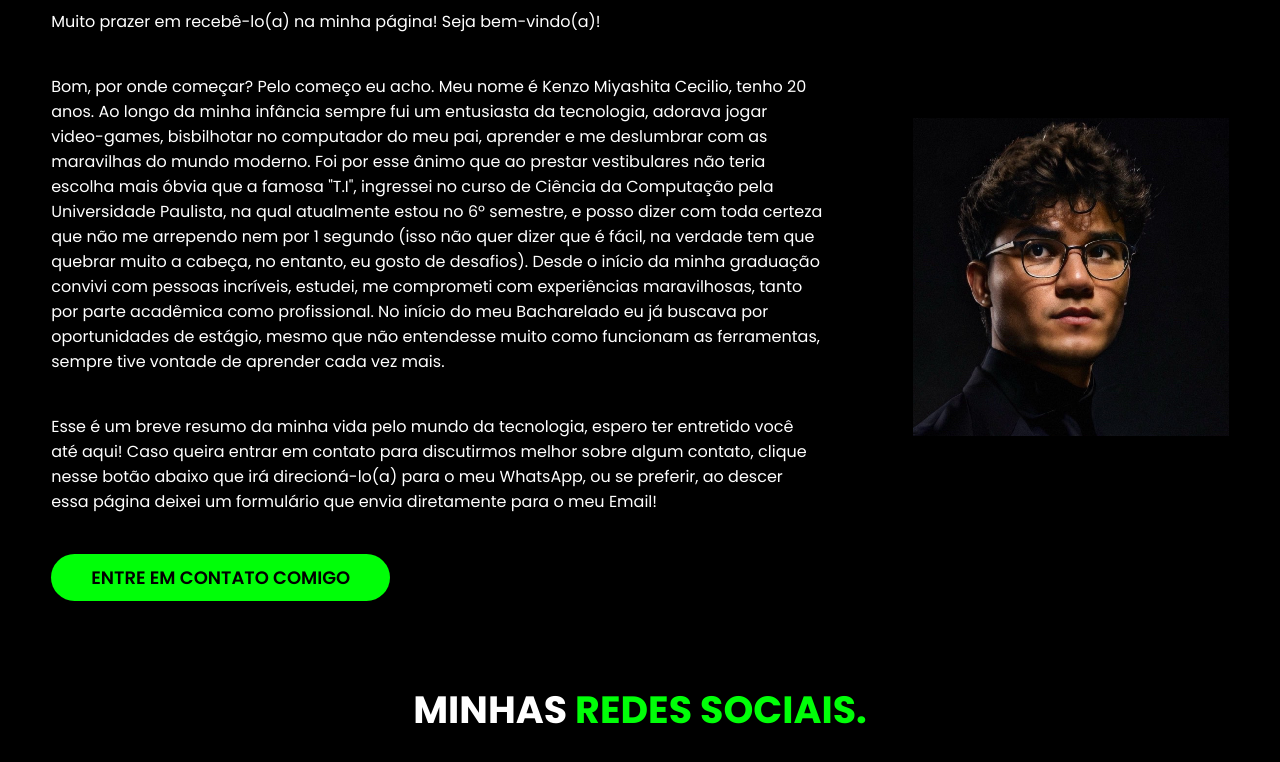
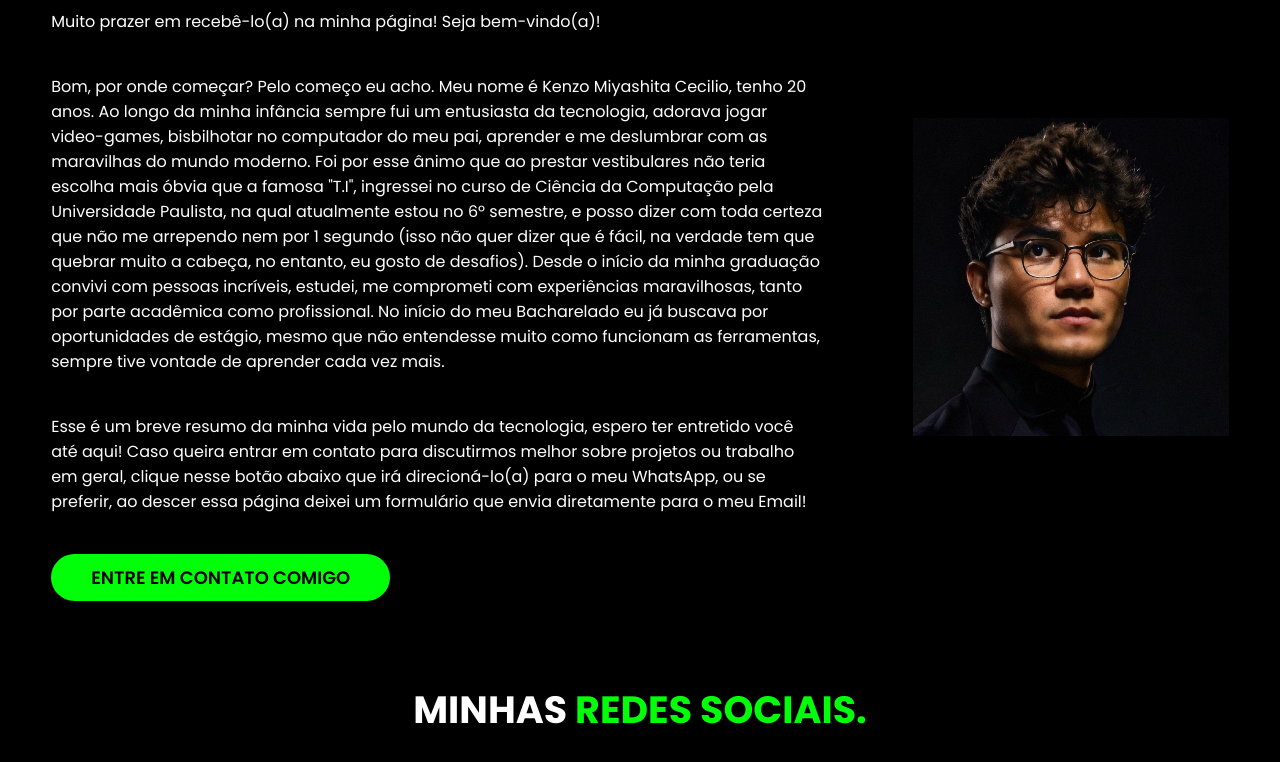
Before and after one commit to kenzocecilio/portfolio, a plain HTML site: page index.html in a window 1280 px wide. Shown: the part 314-1076 px from the top of the page. Drawn offline with nearby package versions, Linux system fonts and the light colour scheme.

```diff
--- a/index.html
+++ b/index.html
@@ -90,7 +90,7 @@
                                         Desde o início da minha graduação convivi com pessoas incríveis, estudei, me comprometi com experiências maravilhosas, tanto por parte acadêmica como profissional. No início do meu Bacharelado eu já buscava por oportunidades de estágio, mesmo que não entendesse muito como funcionam as ferramentas, sempre tive vontade de aprender cada vez mais.
                                     </p>
                                     <p>
-                                        Esse é um breve resumo da minha vida pelo mundo da tecnologia, espero ter entretido você até aqui! Caso queira entrar em contato para discutirmos melhor sobre algum contato, clique nesse botão abaixo que irá direcioná-lo(a) para o meu WhatsApp, ou se preferir, ao descer essa página deixei um formulário que envia diretamente para o meu Email!
+                                        Esse é um breve resumo da minha vida pelo mundo da tecnologia, espero ter entretido você até aqui! Caso queira entrar em contato para discutirmos melhor sobre projetos ou trabalho em geral, clique nesse botão abaixo que irá direcioná-lo(a) para o meu WhatsApp, ou se preferir, ao descer essa página deixei um formulário que envia diretamente para o meu Email!
                                     </p>
                                     <div class="kmc-contato">
                                         <a href="#">
```
